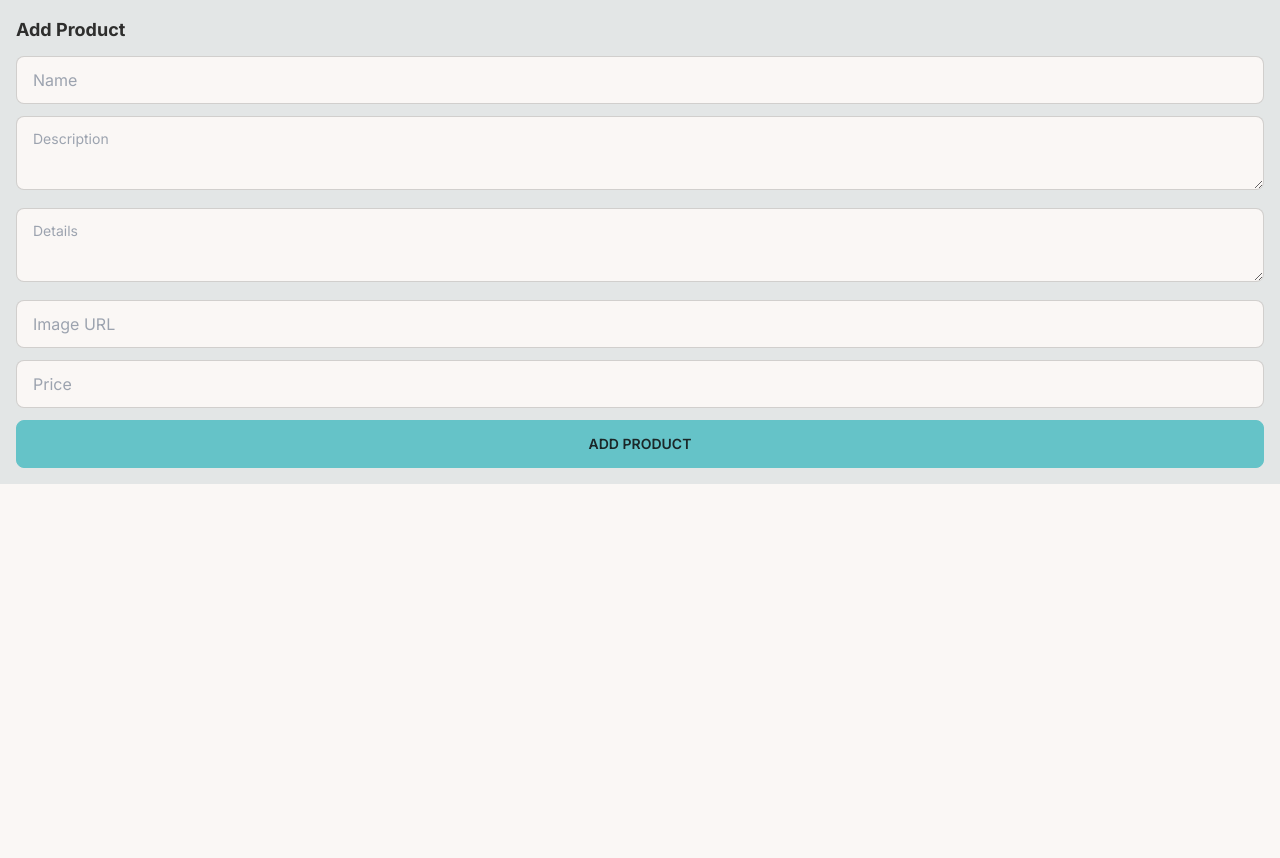
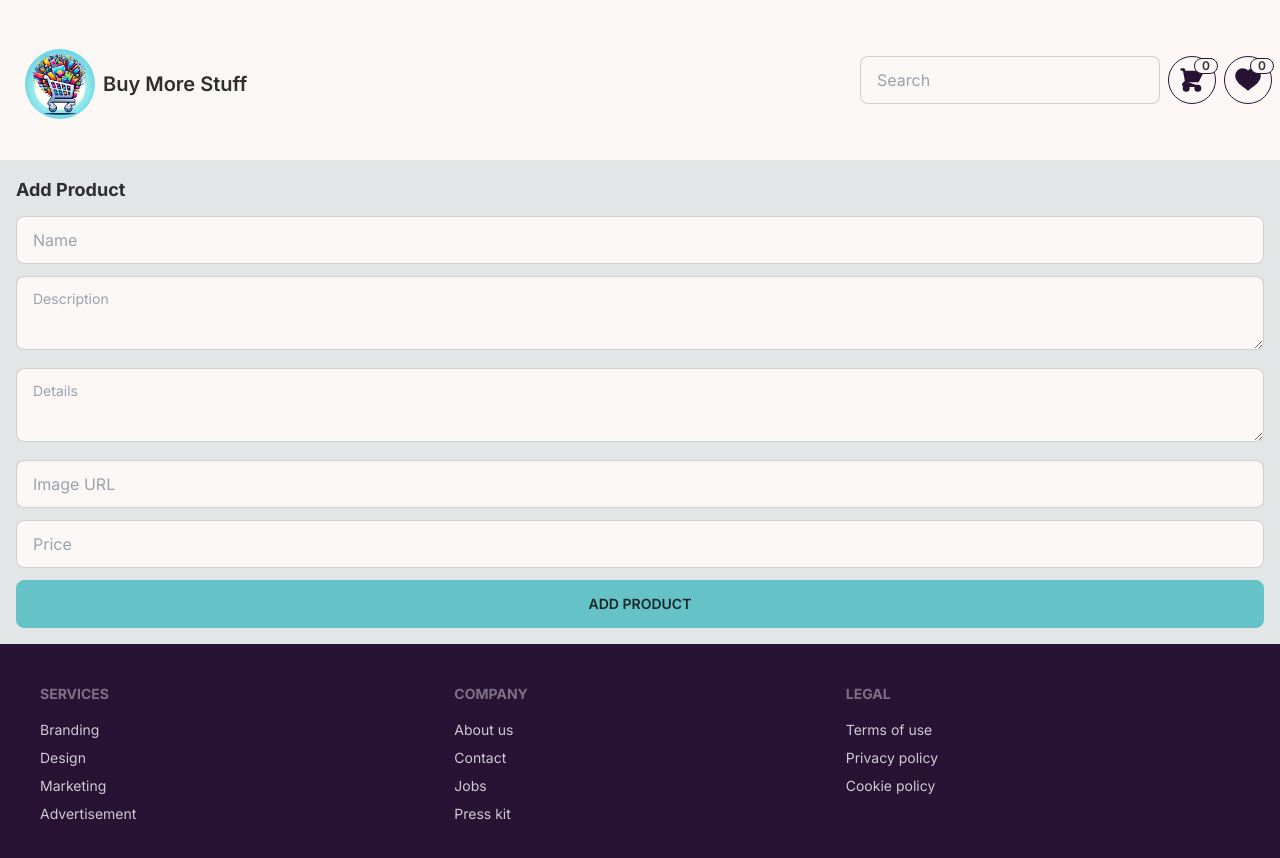
Before and after one commit to ramziosta/BuyMoreStuff, a Next.js app: page /add-product in a window 1280 px wide. Shown: the top 858 px of the page. Before the commit the page ends 800 px from the top, so only its background shows below. Built offline with nearby package versions, Linux system fonts and the light colour scheme; no server answers.

Commit message:
navbar and footer done, UI needs fixing for the navbar, create logo and theme, footer need linking to pages and social media and accounts

```diff
--- /dev/null
+++ b/src/app/Footer.tsx
@@ -0,0 +1,28 @@
+export default function Footer() {
+  return (
+    <footer className="bg-neutral p-10 text-neutral-content">
+      <div className="footer m-auto max-w-7xl">
+        <div>
+          <span className="footer-title">Services</span>
+          <a className="link-hover link">Branding</a>
+          <a className="link-hover link">Design</a>
+          <a className="link-hover link">Marketing</a>
+          <a className="link-hover link">Advertisement</a>
+        </div>
+        <div>
+          <span className="footer-title">Company</span>
+          <a className="link-hover link">About us</a>
+          <a className="link-hover link">Contact</a>
+          <a className="link-hover link">Jobs</a>
+          <a className="link-hover link">Press kit</a>
+        </div>
+        <div>
+          <span className="footer-title">Legal</span>
+          <a className="link-hover link">Terms of use</a>
+          <a className="link-hover link">Privacy policy</a>
+          <a className="link-hover link">Cookie policy</a>
+        </div>
+      </div>
+    </footer>
+  );
+}
--- /dev/null
+++ b/src/app/Navbar/Navbar.tsx
@@ -0,0 +1,54 @@
+import logo from "../assets/buymorestuff.png";
+import {getCart} from "@/lib/db/cart";
+import Image from "next/image";
+import Link from "next/link";
+import {redirect} from "next/navigation";
+import ShoppingCartButton from "./ShoppingCartButton";
+import WishListButton from "./WishListButton";
+import {getWishList} from "@/lib/db/wishList";
+
+async function searchProducts(formData: FormData) {
+    //server component
+    "use server";
+    // the search query from the form data
+    const searchQuery = formData.get("searchQuery")?.toString();
+
+    if (searchQuery) {
+        // Next.js redirect to search page with query parameter
+        redirect("/search?query=" + searchQuery);
+    }
+}
+
+
+export default async function Navbar() {
+    const cart = await getCart();
+    const wishList = await getWishList();
+
+    return (
+        <div className="bg-base-100">
+            <div className="navbar m-auto max-w-7xl flex-col gap-2 sm:flex-row h-40  items-center">
+                <div className="flex-1 flex-row mb-4">
+                    <Link href="/" className="btn-ghost btn text-xl normal-case">
+                        <Image src={logo} height={70} width={70} alt="Buy More Stuff logo" className="rounded-full "/>
+                        Buy More Stuff
+                    </Link>
+                </div>
+                <div className="flex-none gap-2">
+                    <form action={searchProducts}>
+                        <div className="form-control">
+                            <input
+                                name="searchQuery"
+                                placeholder="Search"
+                                className="input-bordered input w-full min-w-[300px]"
+                            />
+                        </div>
+                    </form>
+                    <ShoppingCartButton cart={cart}/>
+                    <WishListButton wishlist={wishList}/>
+                </div>
+            </div>
+        </div>
+    );
+}
+
+//TODO fix the navbar styling and hover effect for better UX
--- /dev/null
+++ b/src/app/Navbar/ShoppingCartButton.tsx
@@ -0,0 +1,65 @@
+"use client";
+
+import { ShoppingCart } from "@/lib/db/cart";
+import { formatPrice } from "@/lib/format";
+import Link from "next/link";
+
+interface ShoppingCartButtonProps {
+  cart: ShoppingCart | null;
+}
+
+export default function ShoppingCartButton({ cart }: ShoppingCartButtonProps) {
+  function closeDropdown() {
+    const elem = document.activeElement as HTMLElement;
+    if (elem) {
+      elem.blur();
+    }
+  }
+
+  return (
+    <div className="dropdown-end dropdown">
+      <label tabIndex={0} className={`btn-ghost btn-circle btn ${cart ? 'border-fullCart' : 'border-neutral'}`}>
+        <div className="indicator ">
+          <svg
+            xmlns="http://www.w3.org/2000/svg"
+            className={`h-7 w-7 ${cart ? 'text-fullCart' : 'text-neutral'} ${cart ? 'fill-fullCart' : 'fill-neutral'}`}
+            fill="none"
+            viewBox="0 0 24 24"
+            stroke="currentColor"
+
+          >
+            <path
+              strokeLinecap="round"
+              strokeLinejoin="round"
+              strokeWidth="2"
+              d="M3 3h2l.4 2M7 13h10l4-8H5.4M7 13L5.4 5M7 13l-2.293 2.293c-.63.63-.184 1.707.707 1.707H17m0 0a2 2 0 100 4 2 2 0 000-4zm-8 2a2 2 0 11-4 0 2 2 0 014 0z"
+            />
+          </svg>
+          <span className={`badge badge-sm indicator-item ${cart ? 'border-fullCart' : 'border-neutral'} `}>
+            {cart?.size || 0}
+          </span>
+        </div>
+      </label>
+      <div
+        tabIndex={0}
+        className="card dropdown-content card-compact z-30 mt-3 w-52 bg-base-100 shadow"
+      >
+        <div className="card-body">
+          <span className="text-lg font-bold">{cart?.size || 0} Items</span>
+          <span className="text-info">
+            Subtotal: {formatPrice(cart?.subtotal || 0)}
+          </span>
+          <div className="card-actions">
+            <Link
+              href="/cart"
+              className="btn-primary btn-block btn"
+              onClick={closeDropdown}
+            >
+              View cart
+            </Link>
+          </div>
+        </div>
+      </div>
+    </div>
+  );
+}
--- /dev/null
+++ b/src/app/Navbar/WishListButton.tsx
@@ -0,0 +1,64 @@
+"use client";
+
+import {WishList} from "@/lib/db/wishList";
+import {formatPrice} from "@/lib/format";
+import Link from "next/link";
+
+interface WishListCartButtonProps {
+    wishlist: WishList | null;
+}
+
+export default function WishListButton({wishlist}: WishListCartButtonProps) {
+    function closeDropdown() {
+        const elem = document.activeElement as HTMLElement;
+        if (elem) {
+            elem.blur();
+        }
+    }
+
+    return (
+        <div className="dropdown-end dropdown">
+            <label tabIndex={0} className={`btn-ghost btn-circle btn ${wishlist ? 'border-fullWishlist' : 'border-neutral'}`}>
+                <div className="indicator">
+                    <svg
+                        xmlns="http://www.w3.org/2000/svg"
+                          className={`h-7 w-7 ${wishlist ? 'text-fullWishlist' : 'text-neutral'} ${wishlist ? 'fill-fullWishlist' : 'fill-neutral'}`}
+                        fill="none"
+                        viewBox="0 0 24 24"
+                        stroke="currentColor"
+                    >
+                        <path
+                            strokeLinecap="round"
+                            strokeLinejoin="round"
+                            strokeWidth="2"
+                            d="M12 20l-1.45-1.32C5.4 15 2 12.36 2 8.5 2 5.42 4.42 3 7.5 3c1.74 0 3.41.81 4.5 2.09C13.09 3.81 14.76 3 16.5 3 19.58 3 22 5.42 22 8.5c0 3.86-3.4 6.5-8.55 10.18L12 20z"
+                        />
+                    </svg>
+                    <span className={`badge badge-sm indicator-item ${wishlist ? 'border-fullWishlist' : 'border-neutral'}`}>
+            {wishlist?.size || 0}
+          </span>
+                </div>
+            </label>
+            <div
+                tabIndex={0}
+                className="card dropdown-content card-compact z-30 mt-3 w-52 bg-base-100 shadow"
+            >
+                <div className="card-body">
+                    <span className="text-lg font-bold">{wishlist?.size || 0} Items</span>
+                    <span className="text-info">
+            Subtotal: {formatPrice(wishlist?.subtotal || 0)}
+          </span>
+                    <div className="card-actions">
+                        <Link
+                            href="/wishlist"
+                            className="btn-primary btn-block btn"
+                            onClick={closeDropdown}
+                        >
+                            View Wishlist
+                        </Link>
+                    </div>
+                </div>
+            </div>
+        </div>
+    );
+}
--- a/src/app/layout.tsx
+++ b/src/app/layout.tsx
@@ -2,6 +2,8 @@
 import {Inter} from 'next/font/google'
 import './globals.css'
 import React from 'react'
+import Navbar from '../app/Navbar/Navbar'
+import Footer from '../app/Footer'
 
 const inter = Inter({subsets: ['latin']})
 
@@ -18,9 +20,11 @@
     return (
         <html lang="en">
         <body className={inter.className}>
+        <Navbar />
         <main className="p-4 max-w-7xl mx-auto min-w-[300px]">
             {children}
         </main>
+        <Footer />
         </body>
         </html>
     )
--- a/tailwind.config.ts
+++ b/tailwind.config.ts
@@ -14,6 +14,10 @@
           'conic-gradient(from 180deg at 50% 50%, var(--tw-gradient-stops))',
       },
     },
+      colors: {
+        fullCart: '#bb4600', // custom color
+          fullWishlist : '#b90202' // custom color
+      },
   },
   plugins: [require("daisyui")],
   daisyui: {
@@ -35,6 +39,7 @@
             }
           },
         },
+
       ],
     },
 }
```
Also changed, not shown: src/app/assets/buymorestuff.png (added), 1 other file (tests, documents, lock files or other folders).
